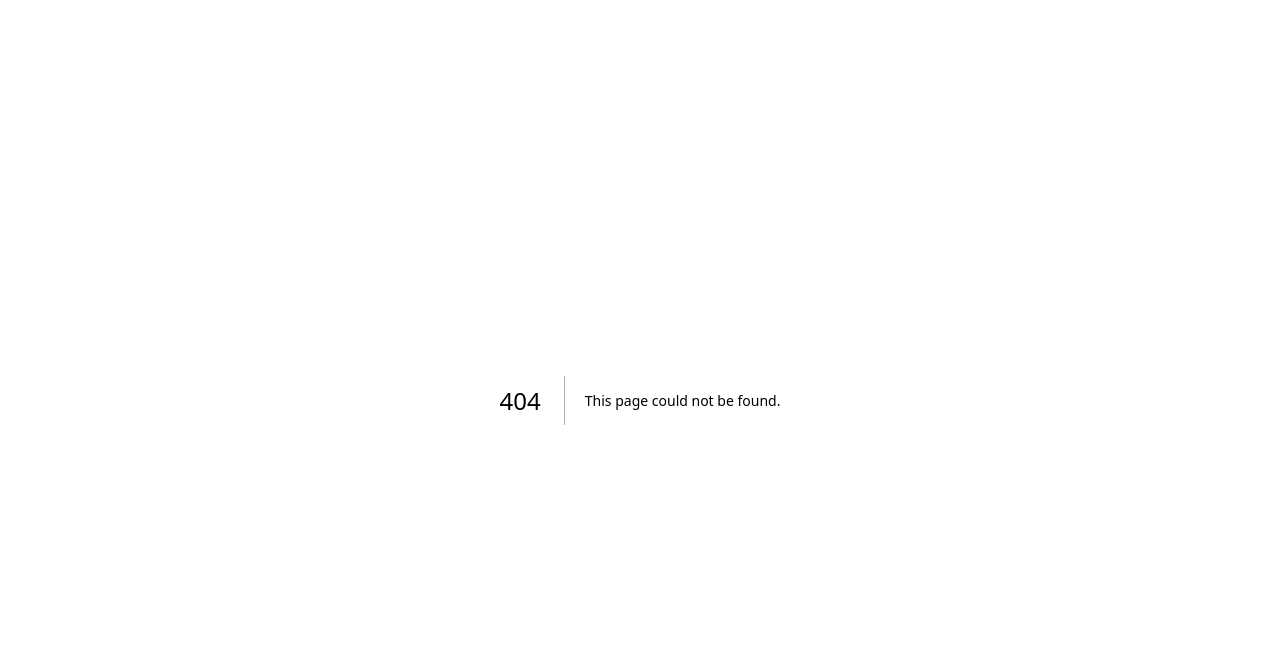
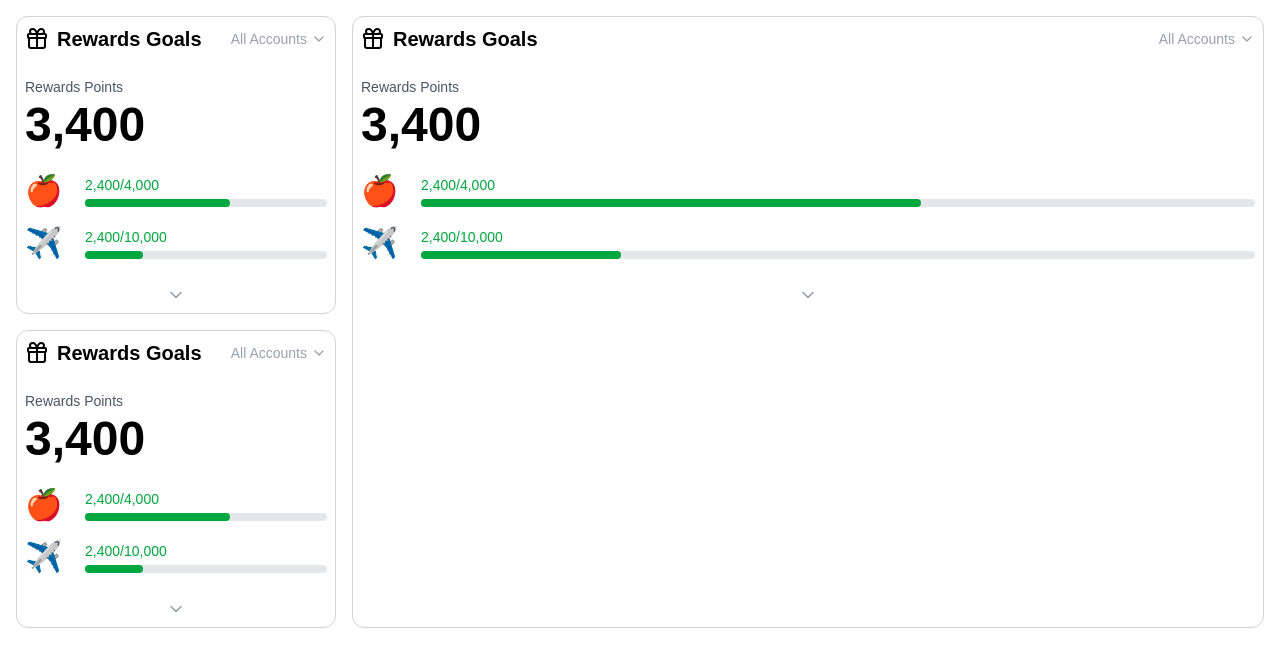
Before and after one commit to matchewf11/UFinance, a Next.js app in the folder client/: page /rewards in a window 1280 px wide. Before the commit this address had no page. Shown: the top 666 px of the page. Built offline with nearby package versions, Linux system fonts and the light colour scheme.

Commit message:
Draft reward page with static info

```diff
--- /dev/null
+++ b/client/app/components/UiCard/UiCard.tsx
@@ -0,0 +1,15 @@
+import React from "react";
+
+interface UiCardProps {
+    children: React.ReactNode;
+}
+
+const UiCard = ({children}: UiCardProps) => {
+    return(
+        <div className="bg-white border-1 border-solid border-neutral-300 rounded-[12px] p-2 h-full">
+            {children}
+        </div>
+    );
+}
+
+export default UiCard;
--- /dev/null
+++ b/client/app/components/rewardsComponents/RewardGoalsCard/RewardGoalsCard.tsx
@@ -0,0 +1,77 @@
+import React from "react";
+import { Gift, ChevronDown } from "lucide-react";
+
+const RewardsGoalsCard: React.FC = () => {
+    // fix logo to use an image, not an emoji
+    const rewards = [
+        {
+        name: "Applebee's",
+        logo: "🍎",
+        current: 2400,
+        goal: 4000,
+        color: "bg-green-600"
+        },
+        {
+        name: "DELTA",
+        logo: "✈️",
+        current: 2400,
+        goal: 10000,
+        color: "bg-green-600"
+        }
+    ];
+
+    return (
+        <div>
+            <div className="flex items-center justify-between mb-6">
+                {/*Header*/}
+                <div className="flex items-center gap-2">
+                    <Gift className="w-6 h-6" />
+                    <h2 className="text-xl font-semibold">Rewards Goals</h2>
+                </div>
+                <button className="flex items-center gap-1 text-gray-400 text-sm">
+                    All Accounts
+                    <ChevronDown className="w-4 h-4" />
+                </button>
+            </div>
+
+             {/* Points Display */}
+            <div className="mb-6">
+                <div className="text-gray-600 text-sm mb-1">Rewards Points</div>
+                <div className="text-5xl font-bold">3,400</div>
+            </div>
+
+            {/* Rewards List */}
+            <div className="space-y-4">
+                {rewards.map((reward, index) => (
+                <div key={index} className="flex items-center gap-3">
+                    {/* Logo */}
+                    <div className="text-3xl w-12 flex-shrink-0">
+                    {reward.logo}
+                    </div>
+
+                    {/* Progress Info */}
+                    <div className="flex-1">
+                    <div className="text-green-600 font-medium text-sm mb-1">
+                        {reward.current.toLocaleString()}/{reward.goal.toLocaleString()}
+                    </div>
+                    {/* Progress Bar */}
+                    <div className="w-full bg-gray-200 rounded-full h-2">
+                        <div
+                        className={`${reward.color} h-2 rounded-full transition-all`}
+                        style={{ width: `${(reward.current / reward.goal) * 100}%` }}
+                        />
+                    </div>
+                    </div>
+                </div>
+                ))}
+
+                {/* Expand Arrow */}
+                <div className="flex justify-center pt-2">
+                    <ChevronDown className="w-5 h-5 text-gray-400" />
+                </div>
+            </div>
+        </div>
+    );
+}
+
+export default RewardsGoalsCard;
--- /dev/null
+++ b/client/app/rewards/page.tsx
@@ -0,0 +1,28 @@
+'use client'
+
+import React from 'react';
+import Sidebar from '../components/sidebar/sidebar';
+import UiCard from '../components/UiCard/UiCard';
+import RewardsGoalsCard from '../components/rewardsComponents/RewardGoalsCard/RewardGoalsCard';
+
+const Rewards:React.FC  = () => {
+    return(
+        <>
+            <div className='bg-white text-black p-4 w-full'>
+                <div className='flex flex-row gap-4'>
+                    <div className='flex flex-col gap-4 w-80 min-w-80'>
+                        {/*Vertical columns*/}
+                        <UiCard><RewardsGoalsCard></RewardsGoalsCard></UiCard>
+                        <UiCard><RewardsGoalsCard></RewardsGoalsCard></UiCard>
+                    </div>
+                    <div className='flex-1 min-w-80'>
+                        {/*Right side*/}
+                        <UiCard><RewardsGoalsCard></RewardsGoalsCard></UiCard>
+                    </div>
+                </div>
+            </div>
+        </>
+    );
+};
+
+export default Rewards;
```
